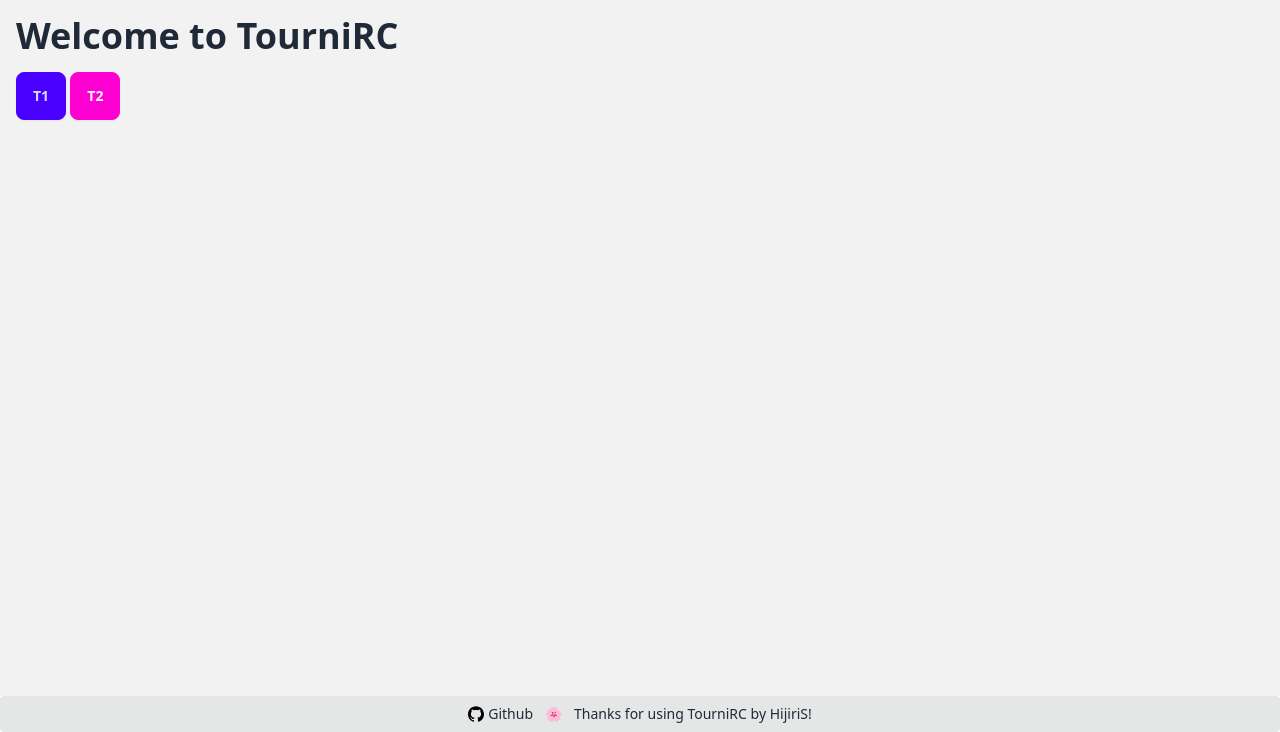
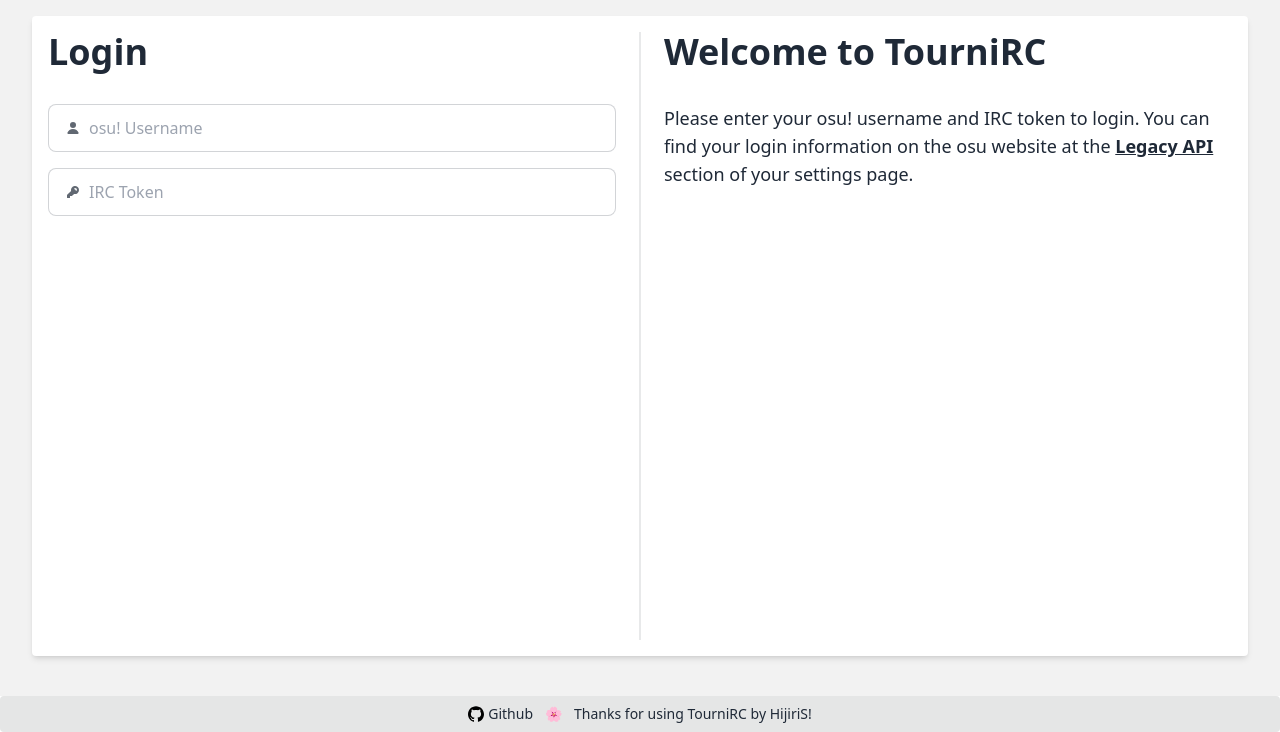
Before and after one commit to NyxIsBad/TourniRC, a Flask app: template templates/login.html in a window 1280 px wide. Shown: the part 68-800 px from the top of the page. Run offline with Flask 3, Linux system fonts and the light colour scheme; the template is opened without the code that fills it, so the values that code supplies are empty; style sheets or scripts are compiled from the project's sources; parts of the project's set-up code (start-up, migrations or seed data) failed here and were passed over; some libraries are stand-ins or nearby versions.

Commit message:
start login page

```diff
--- a/templates/login.html
+++ b/templates/login.html
@@ -1,9 +1,47 @@
 {% extends "layout.html" %}
 {% block title %}Login{% endblock %}
 {% block content %}
-<div class="container mx-auto p-4">
-    <h1 class="text-4xl font-bold">Welcome to TourniRC</h1>
-    <button class="btn btn-primary mt-4">T1</button>
-    <button class="btn btn-secondary mt-4">T2</button>
+<div class="max-w-[95vw] w-full h-[80vh] flex bg-base-100 p-4 rounded shadow-md mx-auto my-4">
+    <!-- Login Panel -->
+    <div class="grow shrink-0 w-0">
+        <h1 class="text-4xl mb-8 font-bold">Login</h1>
+        <form id="username-form" class="mb-4">
+            <label class="input input-bordered flex items-center gap-2">
+                <svg
+                    xmlns="http://www.w3.org/2000/svg"
+                    viewBox="0 0 16 16"
+                    fill="currentColor"
+                    class="h-4 w-4 opacity-70">
+                    <path
+                        d="M8 8a3 3 0 1 0 0-6 3 3 0 0 0 0 6ZM12.735 14c.618 0 1.093-.561.872-1.139a6.002 6.002 0 0 0-11.215 0c-.22.578.254 1.139.872 1.139h9.47Z" />
+                </svg>
+                <input type="text" class="grow" placeholder="osu! Username" />
+            </label>
+        </form>
+        <form id="password-form" class="mb-4">
+            <label class="input input-bordered flex items-center gap-2">
+                <svg
+                    xmlns="http://www.w3.org/2000/svg"
+                    viewBox="0 0 16 16"
+                    fill="currentColor"
+                    class="h-4 w-4 opacity-70">
+                    <path
+                        fill-rule="evenodd"
+                        d="M14 6a4 4 0 0 1-4.899 3.899l-1.955 1.955a.5.5 0 0 1-.353.146H5v1.5a.5.5 0 0 1-.5.5h-2a.5.5 0 0 1-.5-.5v-2.293a.5.5 0 0 1 .146-.353l3.955-3.955A4 4 0 1 1 14 6Zm-4-2a.75.75 0 0 0 0 1.5.5.5 0 0 1 .5.5.75.75 0 0 0 1.5 0 2 2 0 0 0-2-2Z"
+                        clip-rule="evenodd" />
+                </svg>
+                <input type="password" class="grow" placeholder="IRC Token" />
+            </label>
+        </form>
+    </div>
+    <!-- Divider -->
+    <div class="divider divider-horizontal"></div>
+    <!-- Info Panel -->
+    <div class="grow shrink-0 w-0">
+        <h1 class="text-4xl font-bold mb-8">Welcome to TourniRC</h1>
+        <span class="text-lg">Please enter your osu! username and IRC token to login.</span>
+        <span class="text-lg">You can find your login information on the osu website at the <a class="font-semibold link" href="https://osu.ppy.sh/home/account/edit#legacy-api" target="_blank" rel="noopener noreferrer">Legacy API</a> section of your settings page.
+        </span>
+    </div>
 </div>
 {% endblock %}
--- a/ui.py
+++ b/ui.py
@@ -354,7 +354,18 @@ chats = Chats()
 @app.route('/')
 def chat():
     cur_theme = config.get_theme()
+    # TODO: conditionall reroute to login if not logged in
     return render_template('chat.html', cur_theme=cur_theme, themes=THEMES)
+
+@app.route('/login')
+def login():
+    cur_theme = config.get_theme()
+    return render_template('login.html', cur_theme=cur_theme, themes=THEMES)
+
+@app.route('/settings')
+def settings():
+    cur_theme = config.get_theme()
+    return render_template('settings.html', cur_theme=cur_theme, themes=THEMES)
 
 # ---------------------
 # Layout SIO Routes
```
Also changed, not shown: templates/settings.html (added, +9 -0 lines).
